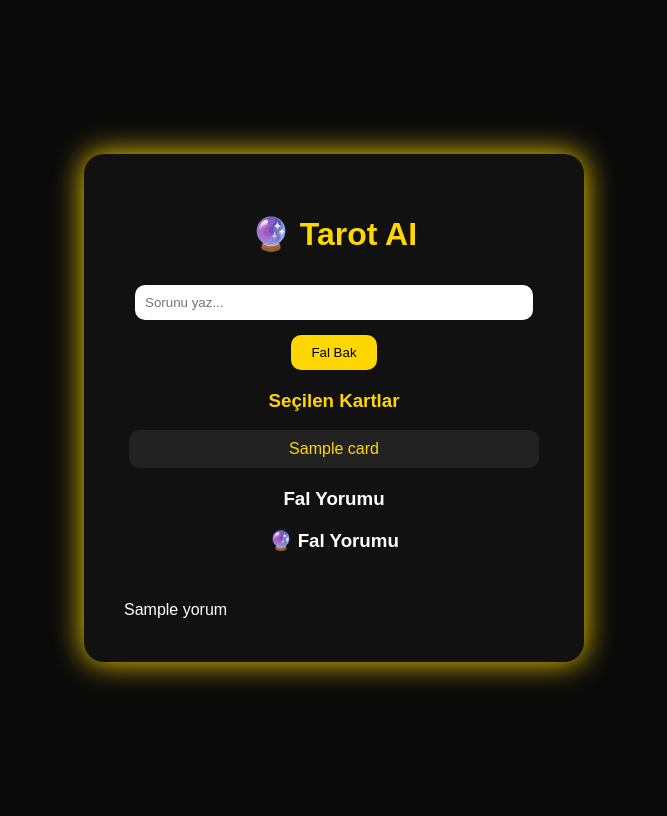
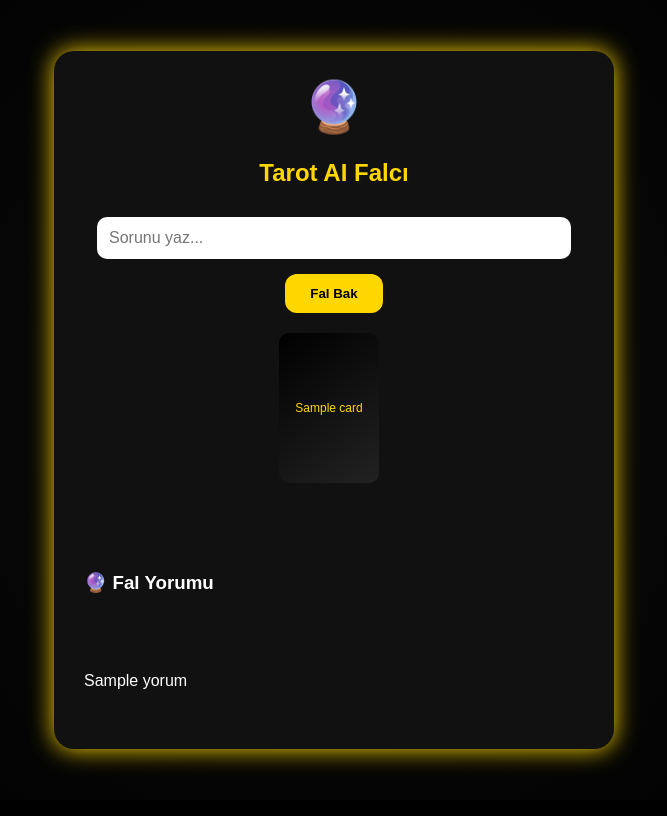
Before and after one commit to lydaark/falcibot, a Flask app: template templates/index.html in a window 1280 px wide. Shown: the whole page, without its empty margins (306-973 px from the left). After the commit the page ends 771 px from the top, so only its background shows below. Run offline with Flask 3, Linux system fonts and the light colour scheme; the template is opened without the code that fills it: most values are stand-ins (such as "Sample title", 1, 10 or a date in 2020).

Commit message:
Update index.html

```diff
--- a/templates/index.html
+++ b/templates/index.html
@@ -1,61 +1,121 @@
 <!DOCTYPE html>
-<html>
+
+<html lang="tr">
 <head>
-
+<meta charset="UTF-8">
+<meta name="viewport" content="width=device-width, initial-scale=1.0">
 <title>Tarot AI</title>
 
 <style>
 
 body{
-background:#0a0a0a;
+background: radial-gradient(circle,#0a0a0a,#000);
 font-family:Arial;
 color:#ffd700;
 display:flex;
 justify-content:center;
 align-items:center;
-height:100vh;
+min-height:100vh;
+margin:0;
 }
 
-.box{
+.container{
 background:#111;
-padding:40px;
+padding:30px;
 border-radius:20px;
-box-shadow:0 0 30px gold;
-width:420px;
+box-shadow:0 0 25px gold;
+width:95%;
+max-width:500px;
 text-align:center;
+}
+
+.falci{
+font-size:50px;
+margin-bottom:10px;
+animation:float 3s infinite ease-in-out;
+}
+
+@keyframes float{
+0%{transform:translateY(0)}
+50%{transform:translateY(-8px)}
+100%{transform:translateY(0)}
 }
 
 input{
 width:90%;
-padding:10px;
-margin-top:10px;
+padding:12px;
 border-radius:10px;
 border:none;
+margin-top:10px;
+font-size:16px;
 }
 
 button{
 margin-top:15px;
-padding:10px 20px;
+padding:12px 25px;
 background:gold;
 border:none;
-border-radius:10px;
+border-radius:12px;
 cursor:pointer;
+font-weight:bold;
 }
 
 .cards{
+display:flex;
+justify-content:center;
+gap:10px;
 margin-top:20px;
+flex-wrap:wrap;
 }
 
 .card{
-background:#222;
-padding:10px;
-margin:5px;
+width:90px;
+height:140px;
+perspective:1000px;
+}
+
+.card-inner{
+position:relative;
+width:100%;
+height:100%;
+transition:transform 0.8s;
+transform-style:preserve-3d;
+}
+
+.card.flip .card-inner{
+transform:rotateY(180deg);
+}
+
+.card-front,.card-back{
+position:absolute;
+width:100%;
+height:100%;
+backface-visibility:hidden;
 border-radius:10px;
+display:flex;
+justify-content:center;
+align-items:center;
+font-size:12px;
+}
+
+.card-front{
+background:#333;
+}
+
+.card-back{
+background:linear-gradient(145deg,#000,#222);
+transform:rotateY(180deg);
+color:gold;
+padding:5px;
+text-align:center;
 }
 
 .yorum{
-margin-top:20px;
+margin-top:25px;
 color:white;
+text-align:left;
+line-height:1.6;
+white-space:pre-line;
 }
 
 </style>
@@ -64,9 +124,11 @@ color:white;
 
 <body>
 
-<div class="box">
+<div class="container">
 
-<h1>🔮 Tarot AI</h1>
+<div class="falci">🔮</div>
+
+<h2>Tarot AI Falcı</h2>
 
 <form method="POST">
 
@@ -78,18 +140,25 @@ color:white;
 
 </form>
 
-
 {% if cards %}
 
 <div class="cards">
 
-<h3>Seçilen Kartlar</h3>
-
 {% for card in cards %}
 
-<div class="card">
+<div class="card flip">
+
+<div class="card-inner">
+
+<div class="card-front">🃏</div>
+
+<div class="card-back">
 
 {{card}}
+
+</div>
+
+</div>
 
 </div>
 
@@ -99,21 +168,13 @@ color:white;
 
 {% endif %}
 
-
 {% if yorum %}
 
 <div class="yorum">
 
-<h3>Fal Yorumu</h3>
-
-<div class="yorum">
 <h3>🔮 Fal Yorumu</h3>
 
-<div style="white-space: pre-line; line-height:1.6; text-align:left;">
 {{yorum}}
-</div>
-
-</div>
 
 </div>
 
@@ -122,5 +183,4 @@ color:white;
 </div>
 
 </body>
-
 </html>
```
